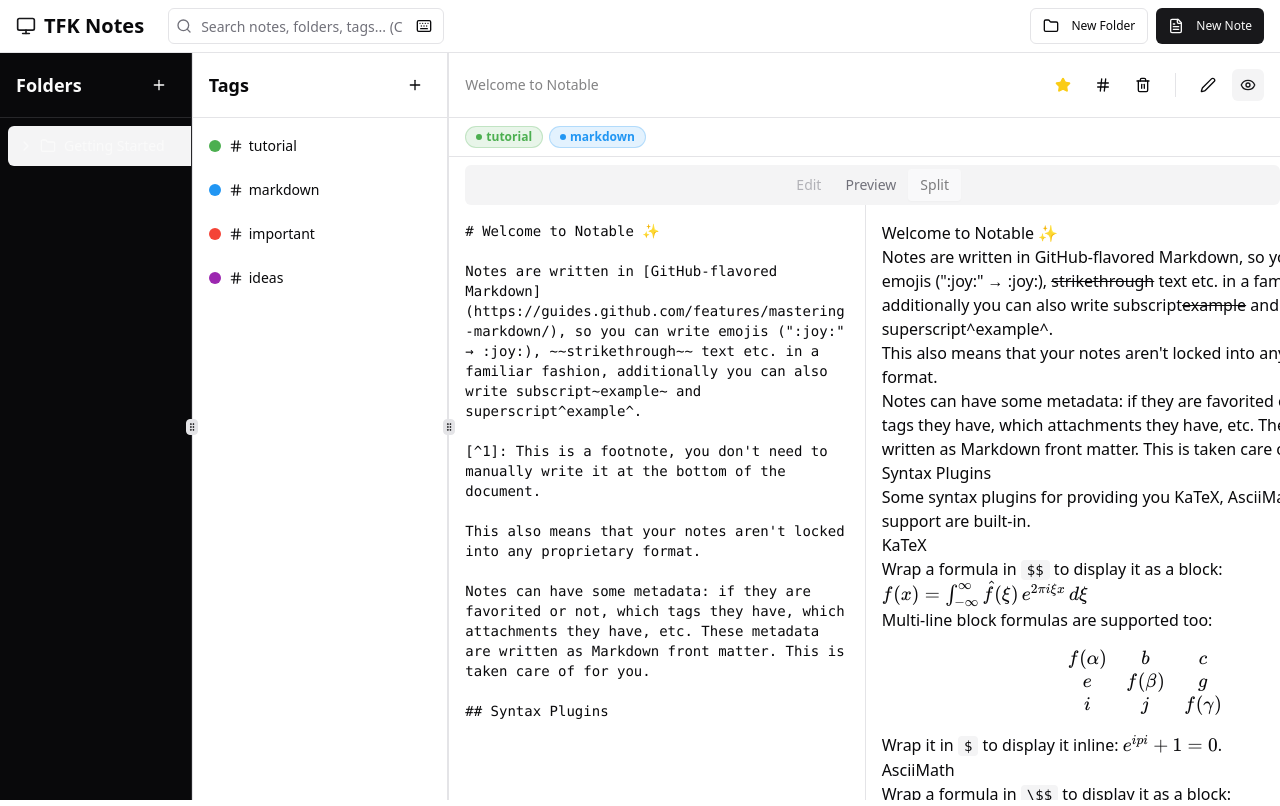
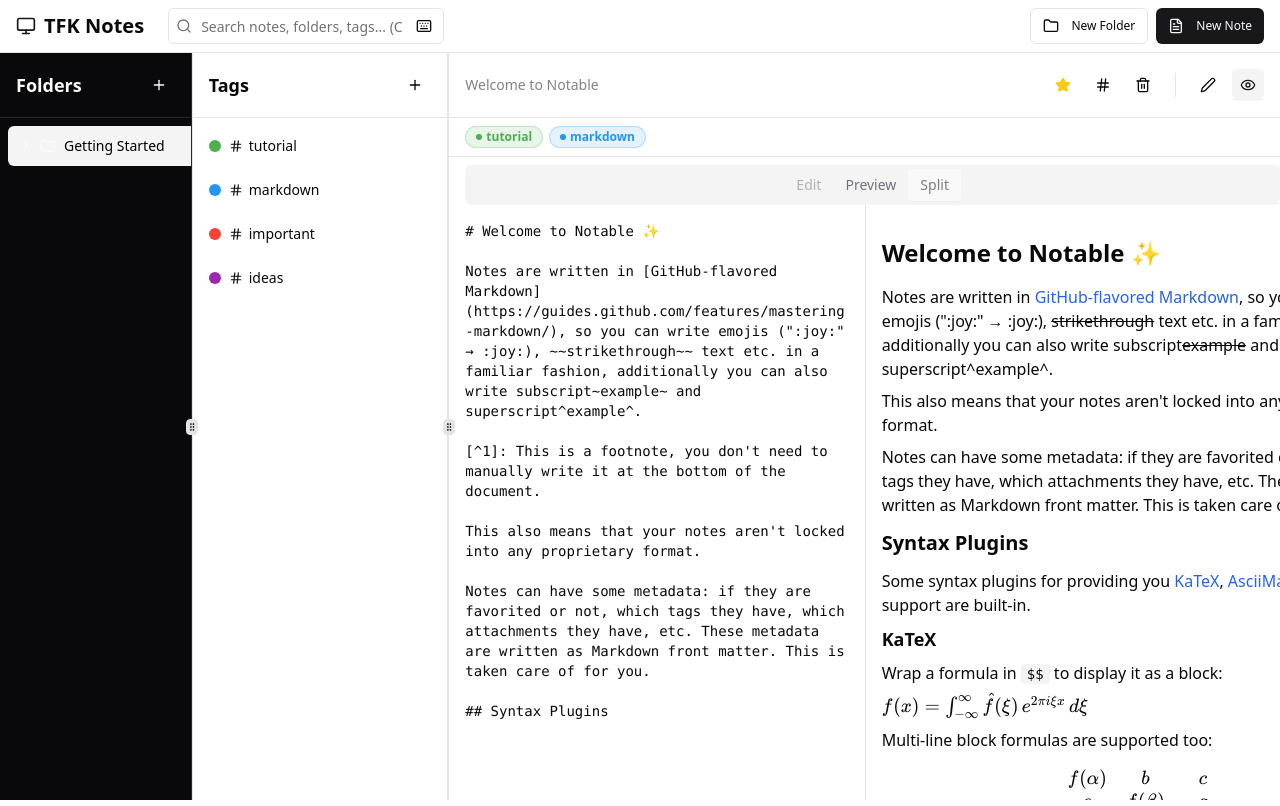
Before and after one commit to Trondfk90/note-nurture-grove, a React (Vite) app: page / in a window 1280 px wide. Built offline with nearby package versions, Linux system fonts and the light colour scheme.

Commit message:
Improve folder selection highlight and markdown
- Changes the highlight color of selected folders to improve visibility.
- Updates markdown rendering to support more GitHub features.

```diff
--- a/src/components/FolderList.tsx
+++ b/src/components/FolderList.tsx
@@ -200,7 +200,12 @@ const FolderList: React.FC = () => {
                   </div>
                 ) : (
                   <>
-                    <span className="text-sm truncate flex-1 text-sidebar-foreground">{folder.name}</span>
+                    <span className={cn(
+                      "text-sm truncate flex-1",
+                      currentFolder?.id === folder.id ? "text-black font-medium" : "text-sidebar-foreground"
+                    )}>
+                      {folder.name}
+                    </span>
                     <DropdownMenu>
                       <DropdownMenuTrigger asChild>
                         <Button
--- a/src/components/MarkdownPreview.tsx
+++ b/src/components/MarkdownPreview.tsx
@@ -45,17 +45,12 @@ const MarkdownPreview: React.FC<MarkdownPreviewProps> = ({ content }) => {
         remarkPlugins={[remarkGfm, remarkMath]}
         rehypePlugins={[rehypeKatex, rehypeRaw]}
         components={{
-          code({ className, children, ...props }) {
-            // Remove `node` from props destructuring as it's not needed
+          code({ className, children }) {
             const match = /language-(\w+)/.exec(className || '');
 
             // Check if it's an inline code block
             if (!className) {
-              return (
-                <code {...props}>
-                  {children}
-                </code>
-              );
+              return <code className="bg-muted px-1.5 py-0.5 rounded text-sm">{children}</code>;
             }
 
             const language = match?.[1];
@@ -67,16 +62,11 @@ const MarkdownPreview: React.FC<MarkdownPreviewProps> = ({ content }) => {
               );
             }
 
-            // Fix the SyntaxHighlighter component props
             return (
               <SyntaxHighlighter
-                // Cast style to the correct type
                 style={tomorrow as any}
                 language={language}
-                // Remove props that cause ref conflicts
                 PreTag="div"
-                // Spread remaining compatible props
-                // This works because we're not including ref
               >
                 {value}
               </SyntaxHighlighter>
@@ -91,6 +81,83 @@ const MarkdownPreview: React.FC<MarkdownPreviewProps> = ({ content }) => {
               </div>
             );
           },
+          pre({ children }) {
+            return <pre className="bg-muted rounded-md p-4 overflow-x-auto">{children}</pre>;
+          },
+          a({ href, children, ...props }) {
+            return (
+              <a
+                href={href}
+                target="_blank"
+                rel="noopener noreferrer"
+                className="text-blue-600 hover:underline"
+                {...props}
+              >
+                {children}
+              </a>
+            );
+          },
+          img({ src, alt, ...props }) {
+            return (
+              <img
+                src={src}
+                alt={alt || ''}
+                className="max-w-full h-auto rounded-md"
+                {...props}
+              />
+            );
+          },
+          blockquote({ children }) {
+            return (
+              <blockquote className="border-l-4 border-primary/20 pl-4 italic">
+                {children}
+              </blockquote>
+            );
+          },
+          h1({ children }) {
+            return <h1 className="text-2xl font-bold my-4">{children}</h1>;
+          },
+          h2({ children }) {
+            return <h2 className="text-xl font-bold my-3">{children}</h2>;
+          },
+          h3({ children }) {
+            return <h3 className="text-lg font-bold my-2">{children}</h3>;
+          },
+          ul({ children }) {
+            return <ul className="list-disc pl-6 my-2">{children}</ul>;
+          },
+          ol({ children }) {
+            return <ol className="list-decimal pl-6 my-2">{children}</ol>;
+          },
+          hr() {
+            return <hr className="my-4 border-t border-muted" />;
+          },
+          p({ children }) {
+            return <p className="my-2">{children}</p>;
+          },
+          strong({ children }) {
+            return <strong className="font-bold">{children}</strong>;
+          },
+          em({ children }) {
+            return <em className="italic">{children}</em>;
+          },
+          del({ children }) {
+            return <del className="line-through">{children}</del>;
+          },
+          input({ type, checked, ...props }) {
+            if (type === 'checkbox') {
+              return (
+                <input
+                  type="checkbox"
+                  checked={checked}
+                  readOnly
+                  className="mr-1 h-4 w-4 rounded border-gray-300"
+                  {...props}
+                />
+              );
+            }
+            return <input type={type} {...props} />;
+          }
         }}
       >
         {content}
```
